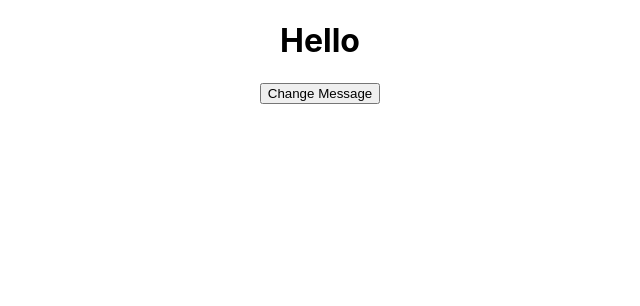
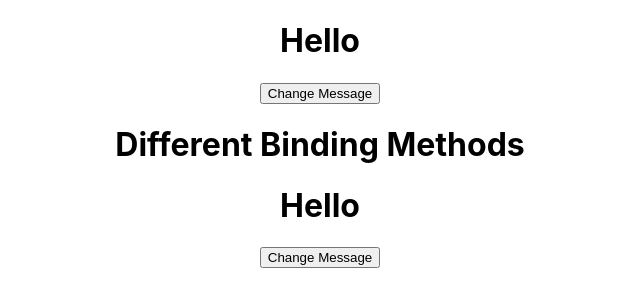
Before and after one commit to TheReprator/ReactLearning, a React (Create React App) app: page / in a window 1280 px wide. Shown: the top 306 px of the page, without its empty margins (320-960 px from the left). Built offline with nearby package versions, Linux system fonts and the light colour scheme.

Commit message:
Event Binding Type 1

```diff
--- a/src/App.js
+++ b/src/App.js
@@ -11,6 +11,7 @@ import { DestrictingSecondFunction } from './destructing/Destructing';
 import { DestructingClass } from './destructing/Destructing';
 import { DestructingStateClass } from './destructing/Destructing';
 import EventBindings from './eventBinding/EventBinding';
+import MethodOneBinding from './eventBinding/MethodOneBinding';
 
 import './App.css';
 
@@ -19,6 +20,10 @@ function App() {
     <div className="App">
 
     <EventBindings />
+    <h1> Different Binding Methods </h1>
+    <MethodOneBinding />
+
+
     { /*
       //Destructing Parameters
     <DestrictingFirstFunction name = "Tony" role='IronMan'/>
--- /dev/null
+++ b/src/eventBinding/MethodOneBinding.js
@@ -0,0 +1,58 @@
+import react from "react";
+import { Component } from "react";
+
+class MethodOneBinding extends Component {
+
+    constructor () {
+        super()
+        this.state = {
+            msg: 'Hello'
+        }
+    }
+
+    changeMessage () {
+        this.setState({
+            msg: 'Method 1'
+        })
+    }
+
+    render () {
+        return (
+            <dev>
+                <h1> {this.state.msg} </h1>
+                <button onClick={this.changeMessage.bind(this)}> Change Message </button>
+            </dev>
+        )
+    }
+}
+
+export default MethodOneBinding
+
+
+/*
+1)
+    This is method one, to bind the method with event binding(i.e. onClick, onHover, onFocus etc)
+    Code:
+        <button onClick={this.changeMessage.bind(this)}> Change Message </button>
+
+2)
+    Error Scenario:
+    a) Code:
+        <button onClick={this.changeMessage.bind}> Change Message </button>
+
+        Console Output:
+            Uncaught TypeError: Bind must be called on a function
+            at bind (<anonymous>
+
+        It happened because bind is an inbuilt function, which accepts 'this' as argument
+    b) Code:
+        <button onClick={this.changeMessage.bind()}> Change Message </button>
+
+        Console Output:
+            TypeError: Cannot read properties of undefined (reading 'setState')
+
+        It happened because because the call begins from the event, you can consider it like,
+        anonoymous class, which can't access the properties in android, until that is final,
+        So, here 'On click event' a separate class or context is created, which doesn't recogise the
+        'this' keyword or parent context
+*/
```
